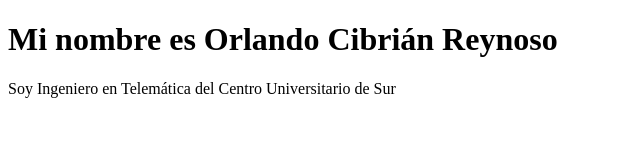
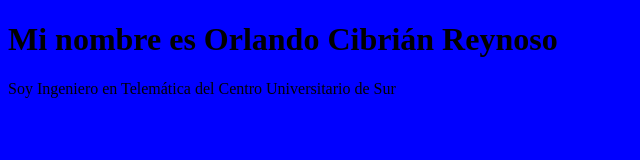
Before and after one commit to orlandotel226/Temas_programacion, a plain HTML site: page index.html in a window 1280 px wide. Shown: the whole page, without its empty margins (0-640 px from the left). Drawn offline with Linux system fonts and the light colour scheme.

```diff
--- a/css/styles.css
+++ b/css/styles.css
@@ -0,0 +1,5 @@
+@charset "utf-8";
+/* CSS Document */
+body{
+	background-color: #00F;
+}
--- a/index.html
+++ b/index.html
@@ -4,6 +4,7 @@
 	<meta charset="utf-8">
 	<meta name="viewport" content="width=device-width, initial-scale=1">
 	<title>Bienvenido a mi sitio web de Se soba Cd Guzman</title>
+	<link rel="stylesheet" type="text/css" href="css/styles.css">
 </head>
 <body>
 	<h1>Mi nombre es Orlando Cibrián Reynoso</h1>
```
